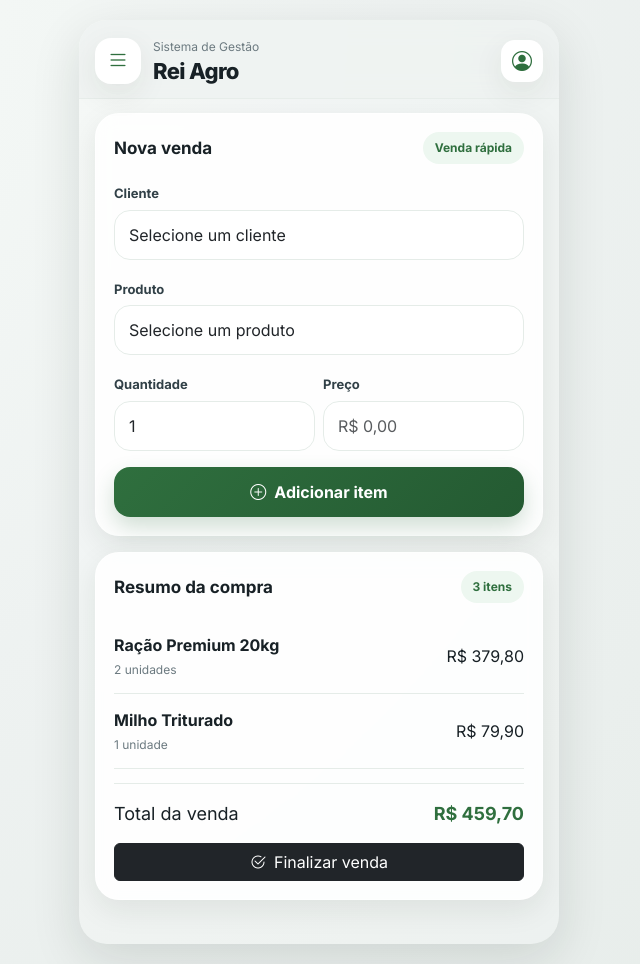
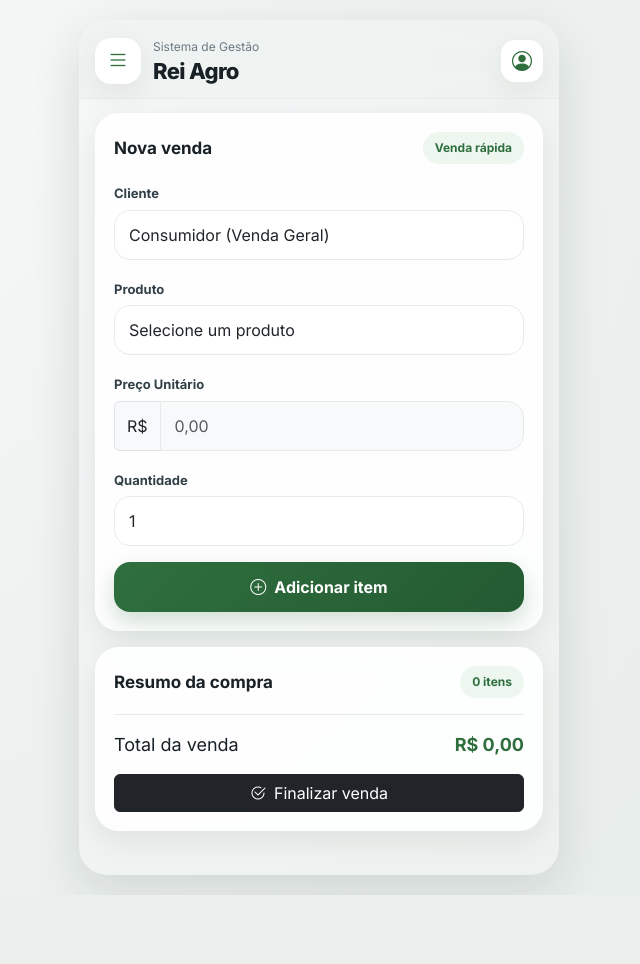
Before and after one commit to Na4ttan/SistemaDeGest-o-ReiAgro, a Django app: page / in a window 1280 px wide. Shown: the whole page, without its empty margins (321-961 px from the left). After the commit the page ends 895 px from the top, so only its background shows below. Run offline with Django 5.2, Linux system fonts and the light colour scheme; data comes from the database, SQL or seed files in the repository.

Commit message:
o-PDV-localiza-e-exibe-os-clientes-e-os-protudos-do-BD-e-exibe-os-itens-da-compra-abaixo

```diff
--- a/core/static/js/script.js
+++ b/core/static/js/script.js
@@ -1,17 +1,94 @@
-<script>
 document.addEventListener('DOMContentLoaded', function () {
+
+  // --- FUNCIONALIDADE 1: MENU DE NAVEGAÇÃO ---
   const menuLateral = document.getElementById('menuLateral');
+  // Adicionamos uma verificação 'if' para evitar erros em páginas que não têm o menu
+  if (menuLateral) {
     const bsOffcanvas = new bootstrap.Offcanvas(menuLateral);
     const links = menuLateral.querySelectorAll('.nav-link');
 
     links.forEach(link => {
       link.addEventListener('click', () => {
-      // Verifica se o menu está aberto antes de tentar esconder
         if (menuLateral.classList.contains('show')) {
           bsOffcanvas.hide();
         }
       });
     });
+  }
+
+  // --- FUNCIONALIDADE 2: PDV (VENDA) ---
+  let itensVenda = [];
+  const selectProduto = document.getElementById('select-produto');
+  const inputPreco = document.getElementById('input-preco');
+  const inputQuantidade = document.getElementById('input-quantidade');
+
+  // Verifica se estamos na página de venda antes de rodar a lógica
+  if (selectProduto) {
+    selectProduto.addEventListener('change', function () {
+      const option = this.options[this.selectedIndex];
+      const preco = option.getAttribute('data-preco');
+
+      if (preco) {
+        const valor = parseFloat(preco);
+        inputPreco.value = valor.toLocaleString('pt-BR', { minimumFractionDigits: 2 });
+        inputPreco.setAttribute('data-valor-puro', preco);
+      }
+    });
+  }
+
+  // Função Global para adicionar item
+  window.adicionarItem = function () {
+    if (!selectProduto || !inputPreco) return;
+
+    const clienteSelecionado = document.getElementById('select-cliente').value;
+
+    const nome = selectProduto.value;
+    const precoPuro = inputPreco.getAttribute('data-valor-puro');
+    const qtd = parseInt(inputQuantidade.value);
+
+    if (!nome || !precoPuro) {
+      alert("Por favor, selecione um produto primeiro!");
+      return;
+    }
+
+    itensVenda.push({
+      produto: nome,
+      quantidade: qtd,
+      preco: parseFloat(precoPuro),
+      subtotal: parseFloat(precoPuro) * qtd
     });
 
-</script>
+    atualizarResumo();
+
+    // Limpa campos
+    selectProduto.value = "";
+    inputPreco.value = "";
+    inputQuantidade.value = 1;
+  };
+
+  function atualizarResumo() {
+    const lista = document.getElementById('lista-itens-venda');
+    const totalExibicao = document.getElementById('valor-total-exibicao');
+    const contador = document.getElementById('contador-itens');
+
+    if (!lista) return;
+
+    let totalGeral = 0;
+    lista.innerHTML = '';
+
+    itensVenda.forEach(item => {
+      totalGeral += item.subtotal;
+      lista.innerHTML += `
+        <div class="sale-item">
+            <div>
+                <strong>${item.produto}</strong>
+                <small>${item.quantidade} un.</small>
+            </div>
+            <span>R$ ${item.subtotal.toLocaleString('pt-BR', { minimumFractionDigits: 2 })}</span>
+        </div>`;
+    });
+
+    if (totalExibicao) totalExibicao.innerText = `R$ ${totalGeral.toLocaleString('pt-BR', { minimumFractionDigits: 2 })}`;
+    if (contador) contador.innerText = `${itensVenda.length} item(ns)`;
+  }
+});
--- a/core/templates/paginas/index.html
+++ b/core/templates/paginas/index.html
@@ -12,70 +12,164 @@
 
     <div class="mb-3">
       <label class="form-label">Cliente</label>
-      <select class="form-select">
-        <option selected>Selecione um cliente</option>
-        <option>João Silva</option>
-        <option>Maria Souza</option>
-        <option>Fazenda Esperança</option>
+      <select id="select-cliente" class="form-select">
+        <option value="" selected>Consumidor (Venda Geral)</option>
+        {% for cliente in clientes %}
+        <option value="{{ cliente.id }}">{{ cliente.nome }}</option>
+        {% empty %}
+        <option disabled>Nenhum cliente cadastrado</option>
+        {% endfor %}
       </select>
     </div>
 
     <div class="mb-3">
       <label class="form-label">Produto</label>
-      <select class="form-select">
-        <option selected>Selecione um produto</option>
-        <option>Ração Premium 20kg</option>
-        <option>Milho Triturado</option>
-        <option>Suplemento Bovino</option>
+      <select id="select-produto" class="form-select">
+        <option value="" selected disabled>Selecione um produto</option>
+        {% for produto in produtos %}
+        <option value="{{ produto.nome_produto }}" data-preco="{{ produto.preco_venda }}">
+          {{ produto.nome_produto }}
+        </option>
+        {% endfor %}
       </select>
     </div>
 
-    <div class="row g-2">
-      <div class="col-6">
-        <label class="form-label">Quantidade</label>
-        <input type="number" class="form-control" value="1">
-      </div>
-      <div class="col-6">
-        <label class="form-label">Preço</label>
-        <input type="text" class="form-control" placeholder="R$ 0,00">
+    <div class="mb-3">
+      <label class="form-label">Preço Unitário</label>
+      <div class="input-group">
+        <span class="input-group-text">R$</span>
+        <input type="text" id="input-preco" class="form-control" placeholder="0,00" readonly
+          style="background-color: #f8f9fa;">
       </div>
     </div>
 
-    <button class="btn btn-rei w-100 mt-3">
+    <div class="row g-2">
+      <div class="col-12">
+        <label class="form-label">Quantidade</label>
+        <input type="number" id="input-quantidade" class="form-control" value="1" min="1">
+      </div>
+    </div>
+
+    <button type="button" onclick="adicionarItem()" class="btn btn-rei w-100 mt-3">
       <i class="bi bi-plus-circle me-2"></i>Adicionar item
     </button>
+
   </div>
 
   <div class="app-card">
     <div class="section-head">
       <h3>Resumo da compra</h3>
-      <span class="section-tag">3 itens</span>
+      <span id="contador-itens" class="section-tag">0 itens</span>
     </div>
 
-    <div class="sale-item">
-      <div>
-        <strong>Ração Premium 20kg</strong>
-        <small>2 unidades</small>
-      </div>
-      <span>R$ 379,80</span>
-    </div>
-
-    <div class="sale-item">
-      <div>
-        <strong>Milho Triturado</strong>
-        <small>1 unidade</small>
-      </div>
-      <span>R$ 79,90</span>
+    <div id="lista-itens-venda">
     </div>
 
     <div class="total-sale">
       <span>Total da venda</span>
-      <strong>R$ 459,70</strong>
+      <strong id="valor-total-exibicao">R$ 0,00</strong>
     </div>
 
-    <button class="btn btn-dark w-100 mt-3">
+    <button type="button" onclick="finalizarVenda()" class="btn btn-dark w-100 mt-3">
       <i class="bi bi-check2-circle me-2"></i>Finalizar venda
     </button>
   </div>
 </section>
+
+
+<!--
+<script>
+  // Array que armazenará os itens da venda atual
+  let itensVenda = [];
+
+  // 1. Monitorar a seleção do produto para preencher o preço automaticamente
+  document.getElementById('select-produto').addEventListener('change', function () {
+    // Captura a opção que foi clicada no momento
+    const optionSelecionada = this.options[this.selectedIndex];
+    // Obtém o preco_venda que veio do banco de dados (via atributo data-preco)
+    const preco = optionSelecionada.getAttribute('data-preco');
+    const inputPreco = document.getElementById('input-preco');
+
+    if (preco) {
+      const valorNumerico = parseFloat(preco);
+      // Formata para exibição em Real no input
+      inputPreco.value = valorNumerico.toLocaleString('pt-BR', { style: 'currency', currency: 'BRL' });
+      // Guarda o valor numérico puro para o JavaScript calcular depois
+      inputPreco.setAttribute('data-valor-puro', valorNumerico);
+    }
+  });
+
+  // 2. Função para adicionar o item ao resumo
+  function adicionarItem() {
+    const select = document.getElementById('select-produto');
+    const nomeProduto = select.value;
+    const precoPuro = document.getElementById('input-preco').getAttribute('data-valor-puro');
+    const quantidade = parseInt(document.getElementById('input-quantidade').value);
+
+    // Validação básica
+    if (!nomeProduto || !precoPuro) {
+      alert("Por favor, selecione um produto primeiro.");
+      return;
+    }
+
+    const preco = parseFloat(precoPuro);
+    const subtotal = preco * quantidade;
+
+    // Cria o objeto do item e adiciona à lista
+    itensVenda.push({
+      produto: nomeProduto,
+      quantidade: quantidade,
+      preco: preco,
+      subtotal: subtotal
+    });
+
+    // Atualiza a interface
+    atualizarInterfaceResumo();
+
+    // Limpa os campos para a próxima inserção
+    select.value = "";
+    document.getElementById('input-preco').value = "";
+    document.getElementById('input-quantidade').value = 1;
+  }
+
+  // 3. Atualiza o Resumo da Compra na tela
+  function atualizarInterfaceResumo() {
+    const listaItensArea = document.getElementById('lista-itens-venda');
+    const totalElemento = document.getElementById('valor-total-exibicao');
+    const contadorTag = document.getElementById('contador-itens');
+
+    let totalGeral = 0;
+    let htmlItens = '';
+
+    itensVenda.forEach((item) => {
+      totalGeral += item.subtotal;
+      htmlItens += `
+            <div class="sale-item">
+                <div>
+                    <strong>${item.produto}</strong>
+                    <small>${item.quantidade} unidade(s)</small>
+                </div>
+                <span>${item.subtotal.toLocaleString('pt-BR', { style: 'currency', currency: 'BRL' })}</span>
+            </div>
+        `;
+    });
+
+    // Injeta os itens na div de destino
+    if (listaItensArea) {
+      listaItensArea.innerHTML = htmlItens;
+    }
+
+    // Atualiza o contador de itens (ex: 3 itens)
+    if (contadorTag) {
+      contadorTag.innerText = `${itensVenda.length} item(ns)`;
+    }
+
+    // Atualiza o valor total (ex: R$ 459,70)
+    if (totalElemento) {
+      totalElemento.innerText = totalGeral.toLocaleString('pt-BR', { style: 'currency', currency: 'BRL' });
+    }
+  }
+</script>
+-->
+
 {% endblock %}
--- a/core/views.py
+++ b/core/views.py
@@ -8,14 +8,18 @@ def frente_caixa(request):
         # lógica para salvar a venda
         pass
     # Busca os dados reias para o HTML
-    clientes = Cliente.objects.all()
     produtos = Produto.objects.all()
 
+    # 2. BUSCA TODOS OS CLIENTES (A linha que estava faltando!)
+    clientes = Cliente.objects.all()
+
+    # 3. Coloca os clientes no dicionário de contexto
     context = {
+        'produtos': produtos,
         'clientes': clientes,
-        'produtos': produtos,
     }
-    return render(request, 'index.html', context)
+
+    return render(request, 'paginas/index.html', context)
 
 
 def index(request):
--- a/reiagro/urls.py
+++ b/reiagro/urls.py
@@ -21,7 +21,7 @@ from django.shortcuts import render
 
 urlpatterns = [
     path('admin/', admin.site.urls),
-    path('', views.index, name='home'),  # O nome 'home' é o que vai no href
+    path('', views.frente_caixa, name='home'),
     path('cadastro/', views.cadastro, name='cadastro'),
     path('consulta/', views.consulta, name='consulta'),
     path('fechamento/', views.fechamento, name='fechamento'),
```
Lines whose indentation alone changed are shown as unchanged.
